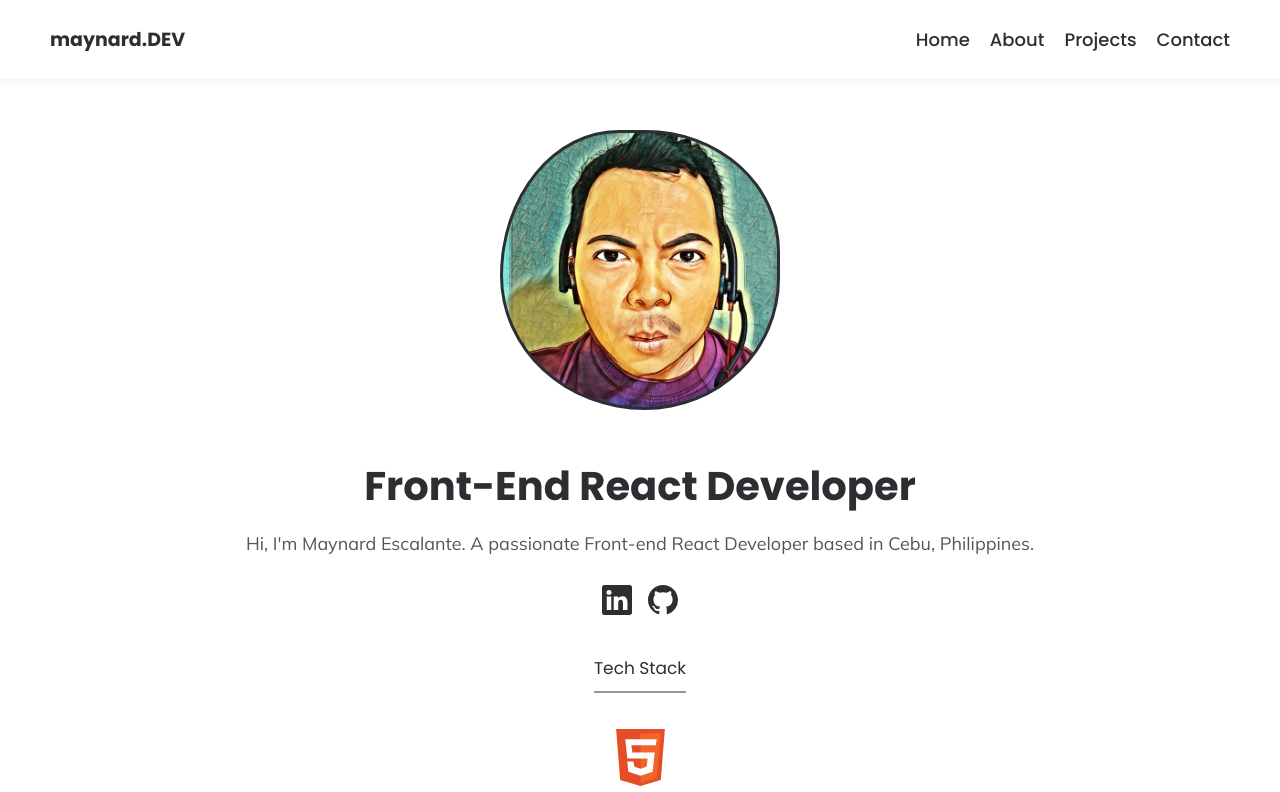
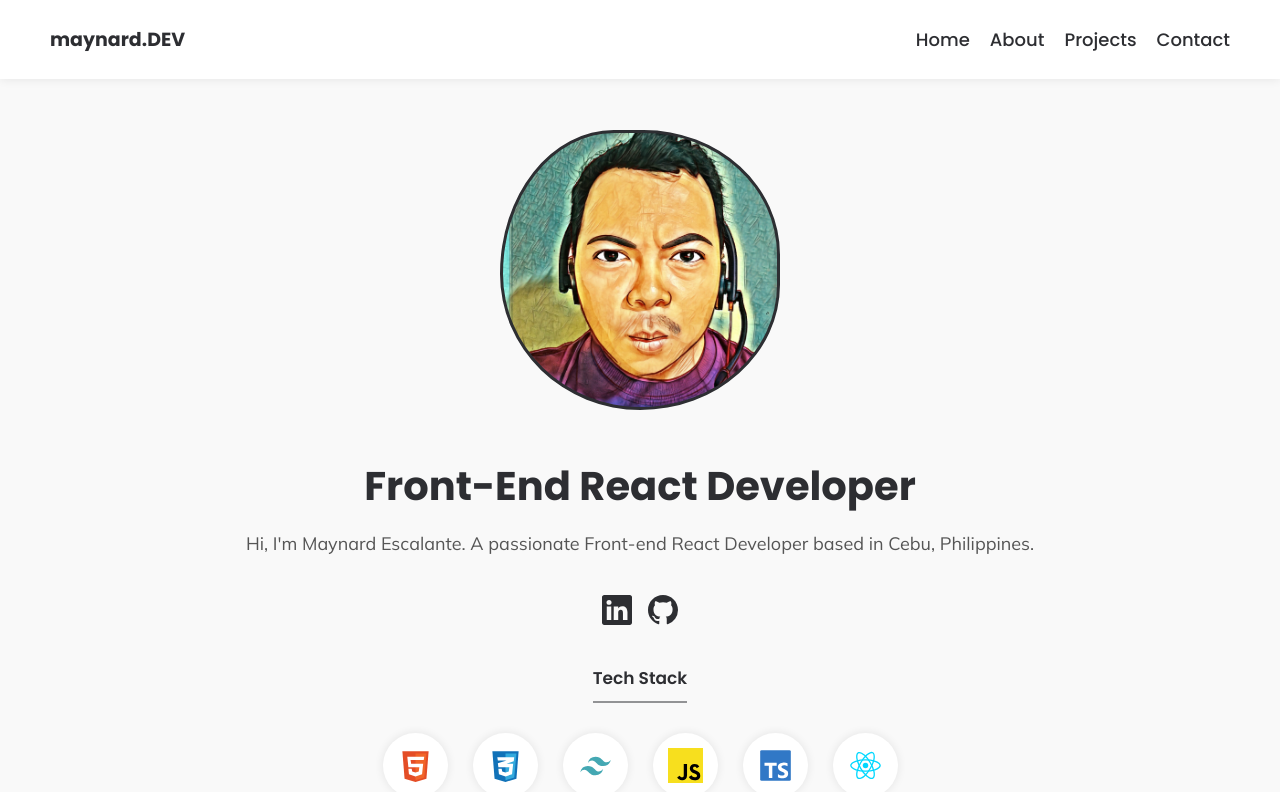
Before and after one commit to dranyam2022/maynard_escalante_portfolio, a React (Vite) app: page / in a window 1280 px wide. Shown: the top 792 px of the page. Built offline with nearby package versions, Linux system fonts and the light colour scheme.

Commit message:
corrected home section html layout and css

```diff
--- a/src/components/home/Home.module.css
+++ b/src/components/home/Home.module.css
@@ -1,5 +1,6 @@
 .container {
-  padding: calc(8rem + 5rem) 5rem 5rem;
+  padding: calc(8rem + 5rem) 1.7rem 5rem;
+  background-color: var(--bg-light-grey);
 }
 .content {
   display: flex;
@@ -45,7 +46,7 @@
 }
 
 .hero_text p {
-  margin-bottom: 5rem;
+  margin-bottom: 6rem;
   font-size: 1.8rem;
 }
 
@@ -71,13 +72,22 @@
   margin-bottom: 3rem;
   padding-bottom: 1rem;
   border-bottom: 2px solid rgba(45, 46, 50, 0.5);
-  font-weight: 400;
+  font-weight: 600;
 }
 
 .techStacks {
   list-style: none;
+  display: flex;
+  justify-content: center;
+  align-items: center;
+  flex-wrap: wrap;
+  gap: 2.5rem;
 }
 
 .techStack {
   max-width: 6.5rem;
+  box-shadow: 0 0 10px rgba(0, 0, 0, 0.09);
+  background-color: var(--bg-light-white);
+  padding: 1.5rem;
+  border-radius: 50%;
 }
```
